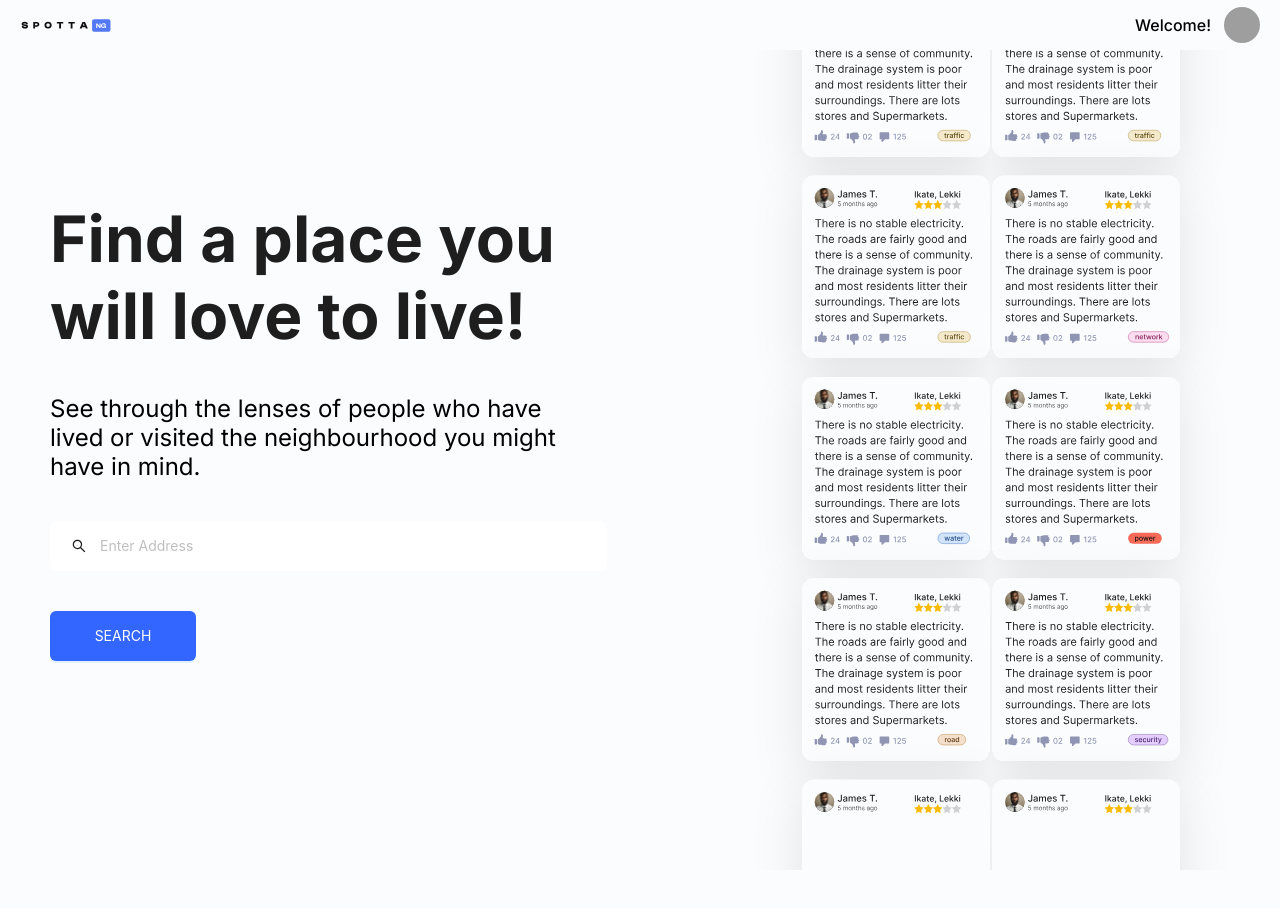
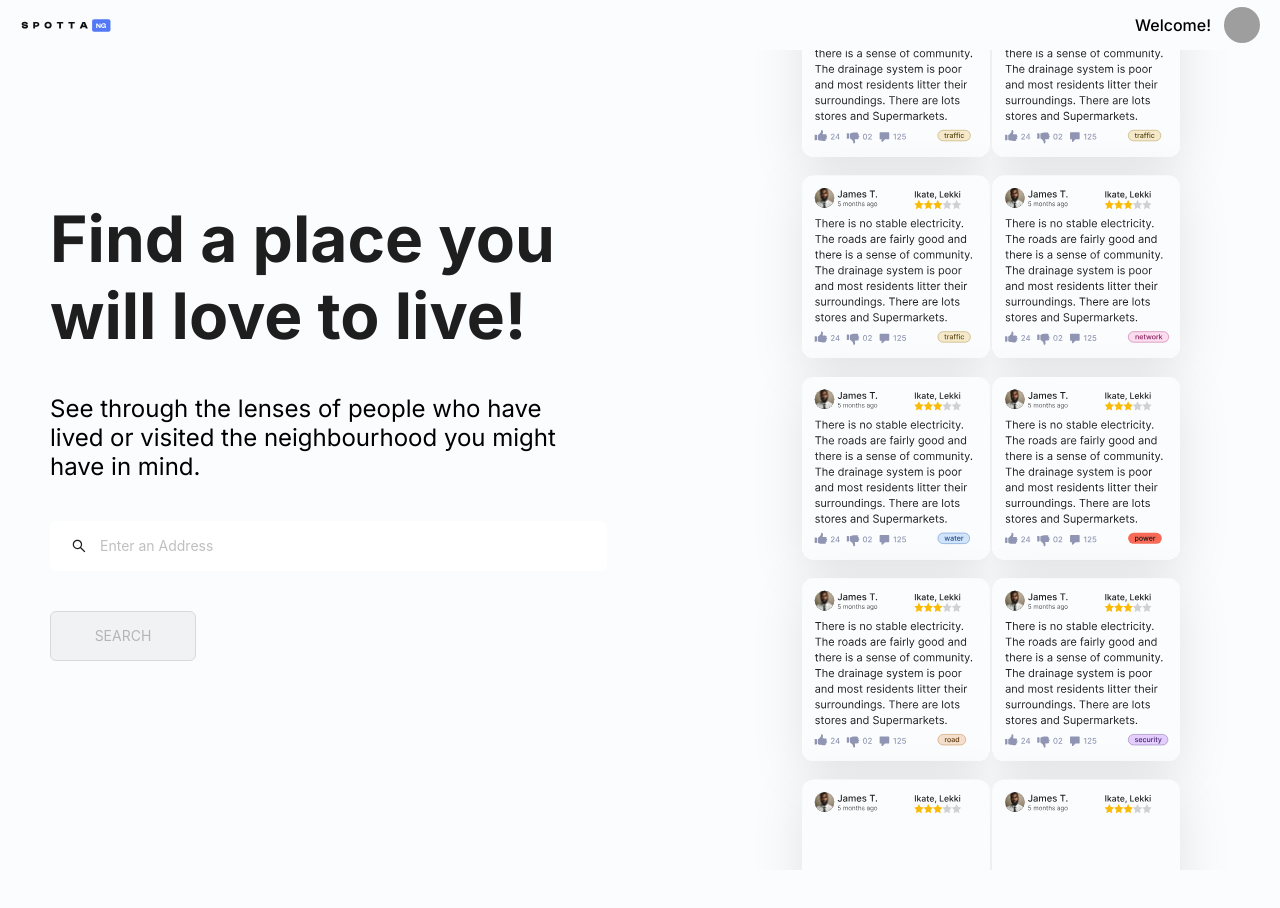
Before and after one commit to hills2003/syntaxsoftwareinnovations, a Next.js app: page / in a window 1280 px wide. Shown: the top 908 px of the page. Built offline with nearby package versions, Linux system fonts and the light colour scheme; grey boxes are pictures that could not be loaded.

Commit message:
button fix

```diff
--- a/src/app/page.js
+++ b/src/app/page.js
@@ -74,7 +74,7 @@ export default function Home() {
                  > */}
 
 
-                            <Input placeholder="Enter Address" ref={placesRef} onChange={async(e)=>{
+                            <Input placeholder="Enter an Address" ref={placesRef} onChange={async(e)=>{
                               setPlace(e.target.value)
                               dispatch(updater(e.target.value))
 
@@ -84,14 +84,8 @@ export default function Home() {
                        {/* </LoadScript> */}
 
 
-            <Button className={styles.search} type="primary" onClick={async()=>{
-
-             if(place != null || place != ""){
-
+            <Button disabled={place == "" ? true : false} className={styles.search} type="primary" onClick={async()=>{
               router.push('/reviews')
-
-
-              }
               }
             }>SEARCH</Button>
           </div>
```
